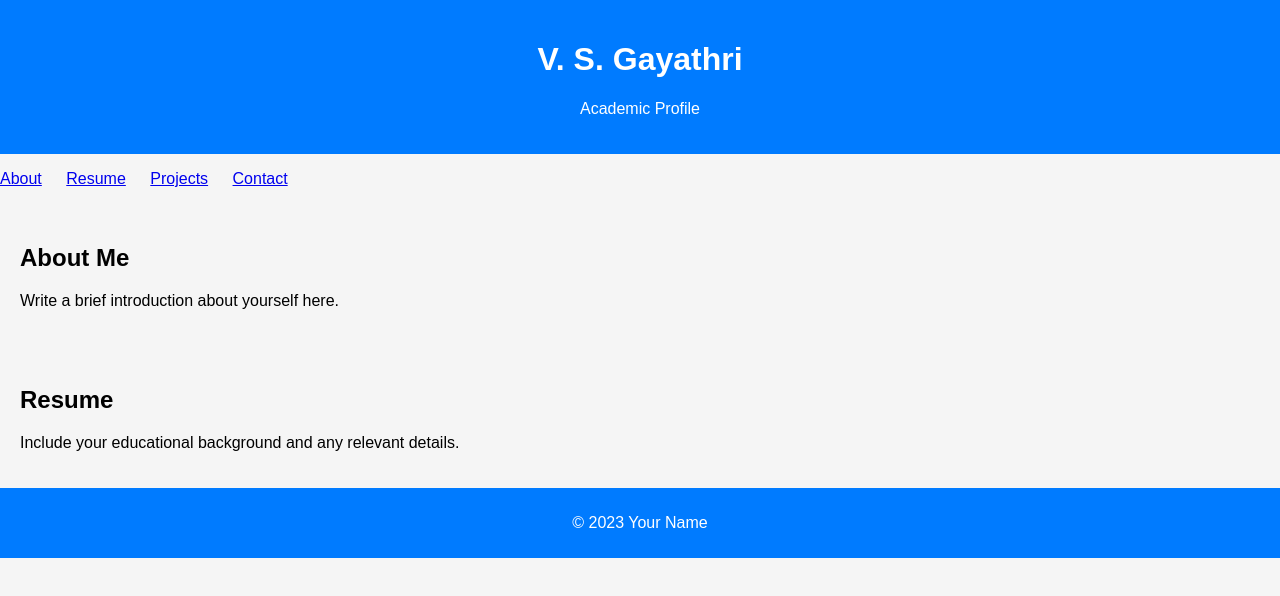
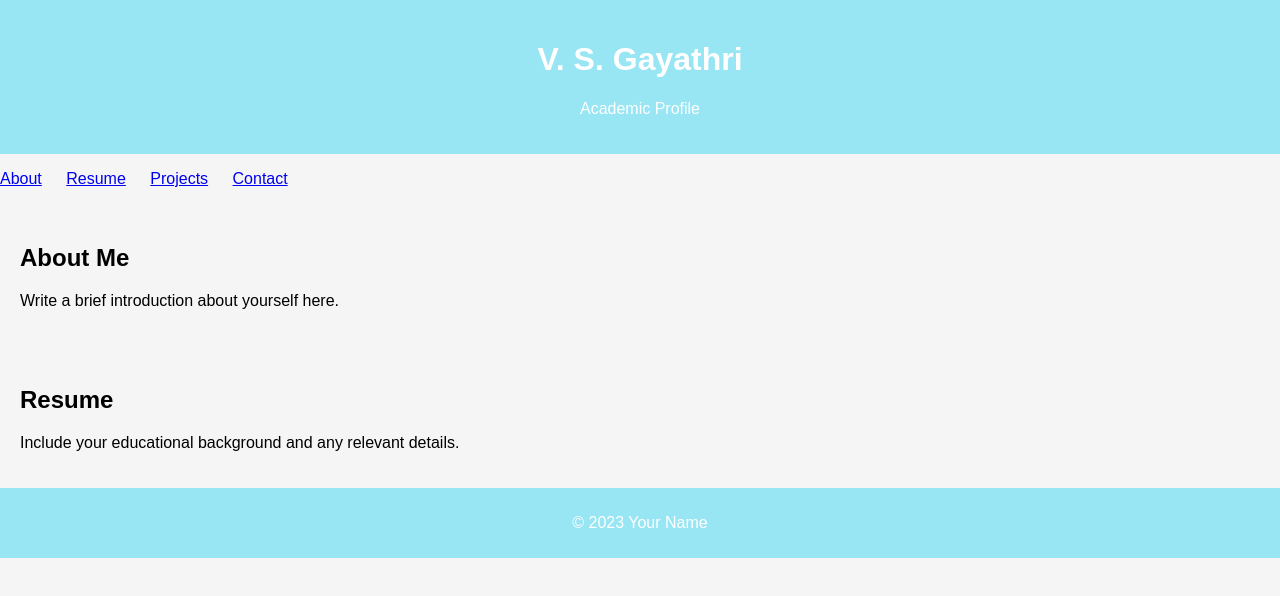
Before and after one commit to gayathrivs99/gayathrivs99.github.io, a plain HTML site: page index.html in a window 1280 px wide. Drawn offline with Linux system fonts and the light colour scheme.

Commit message:
Update style.css

```diff
--- a/style.css
+++ b/style.css
@@ -10,7 +10,7 @@ body {
 
 /* Styling for the header section at the top of the page */
 header {
-    background-color: #007BFF; /* Set the background color for the header */
+    background-color: #98e5f4; /* Set the background color for the header */
     color: #fff; /* Set the text color for the header */
     text-align: center; /* Center-align the header content */
     padding: 20px; /* Add spacing around the header content */
@@ -35,7 +35,7 @@ section {
 
 /* Styling for the footer section at the bottom of the page */
 footer {
-    background-color: #007BFF; /* Set the background color for the footer */
+    background-color: #98e5f4; /* Set the background color for the footer */
     color: #fff; /* Set the text color for the footer */
     text-align: center; /* Center-align the footer content */
     padding: 10px; /* Add spacing around the footer content */
```
